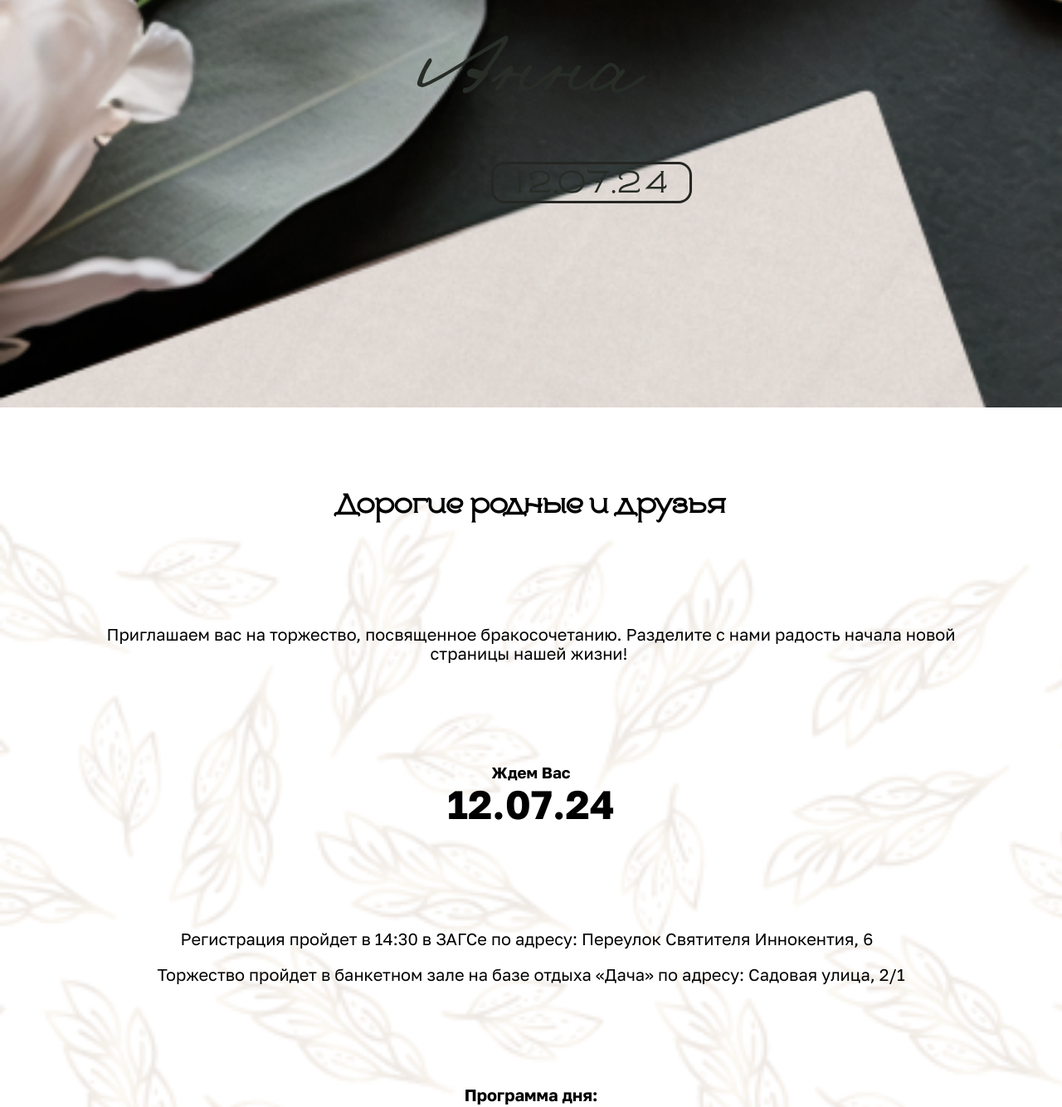
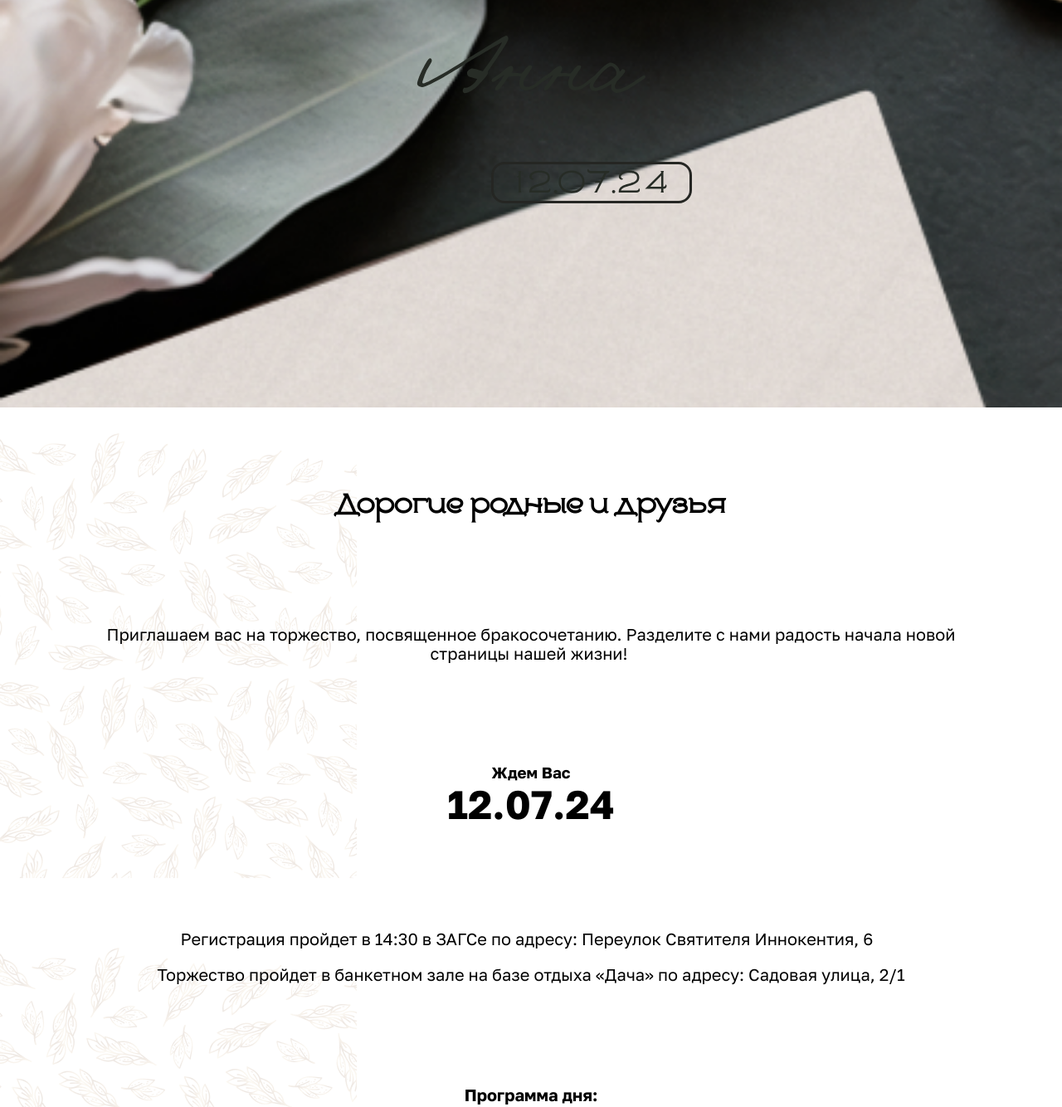
Before and after one commit to SpicynSergei/event, a plain HTML site: page index.html in a window 1280 px wide. Shown: the part 429-1763 px from the top of the page at 83% size. Drawn offline with Linux system fonts and the light colour scheme.

Commit message:
Update style.css

```diff
--- a/css/style.css
+++ b/css/style.css
@@ -129,8 +129,8 @@ h1,h2,h3,h4{
 /* 2 */
 .main-container-2 {
   background-image: url("../img/back-2.png");
-  background-repeat: no-repeat;
-  background-size: cover;
+  background-repeat: repeat-y;
+  /*background-size: cover;*/
   /*     min-height: 1000px; */
   display: flex;
   align-items: center;
```
